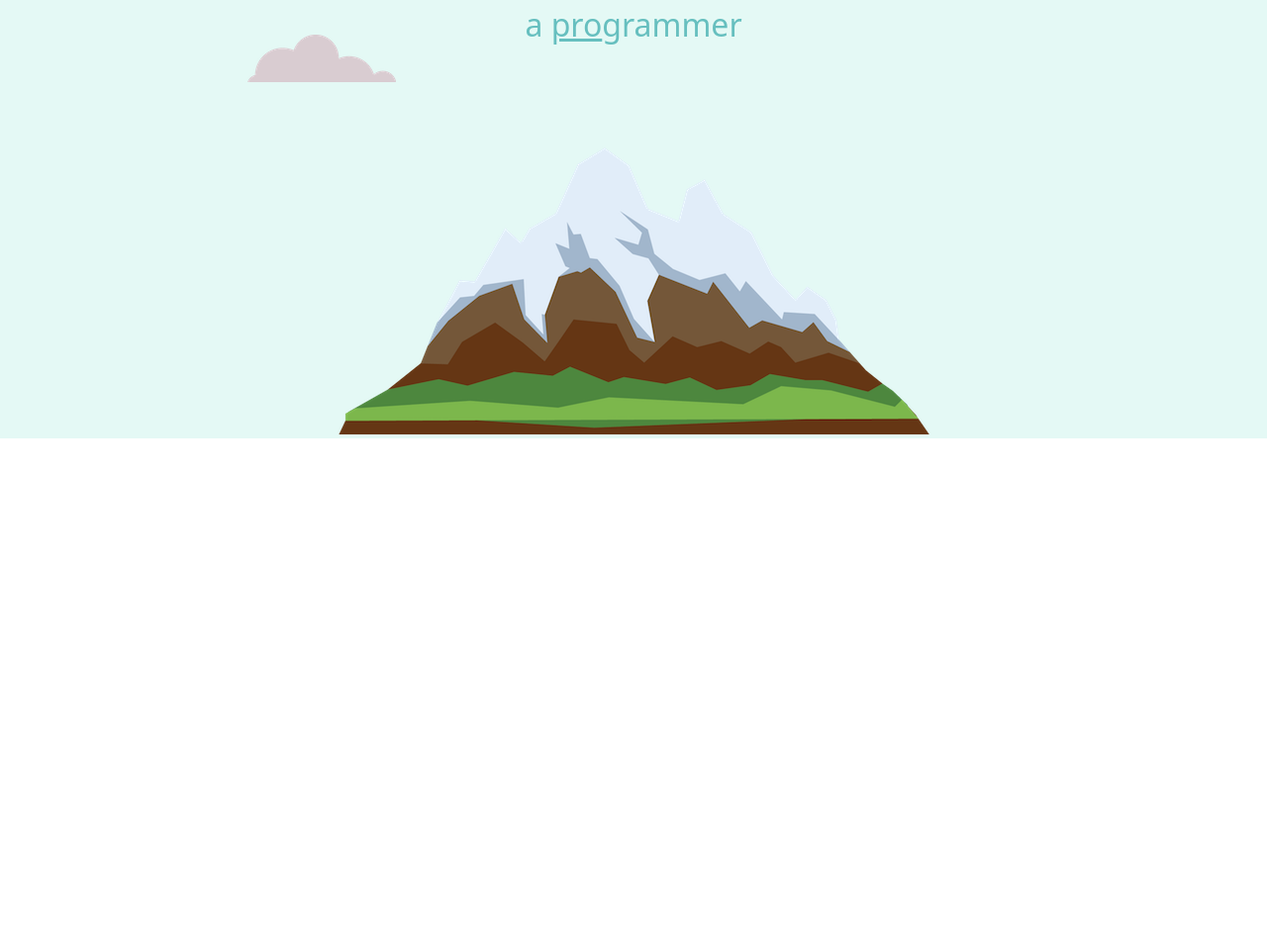
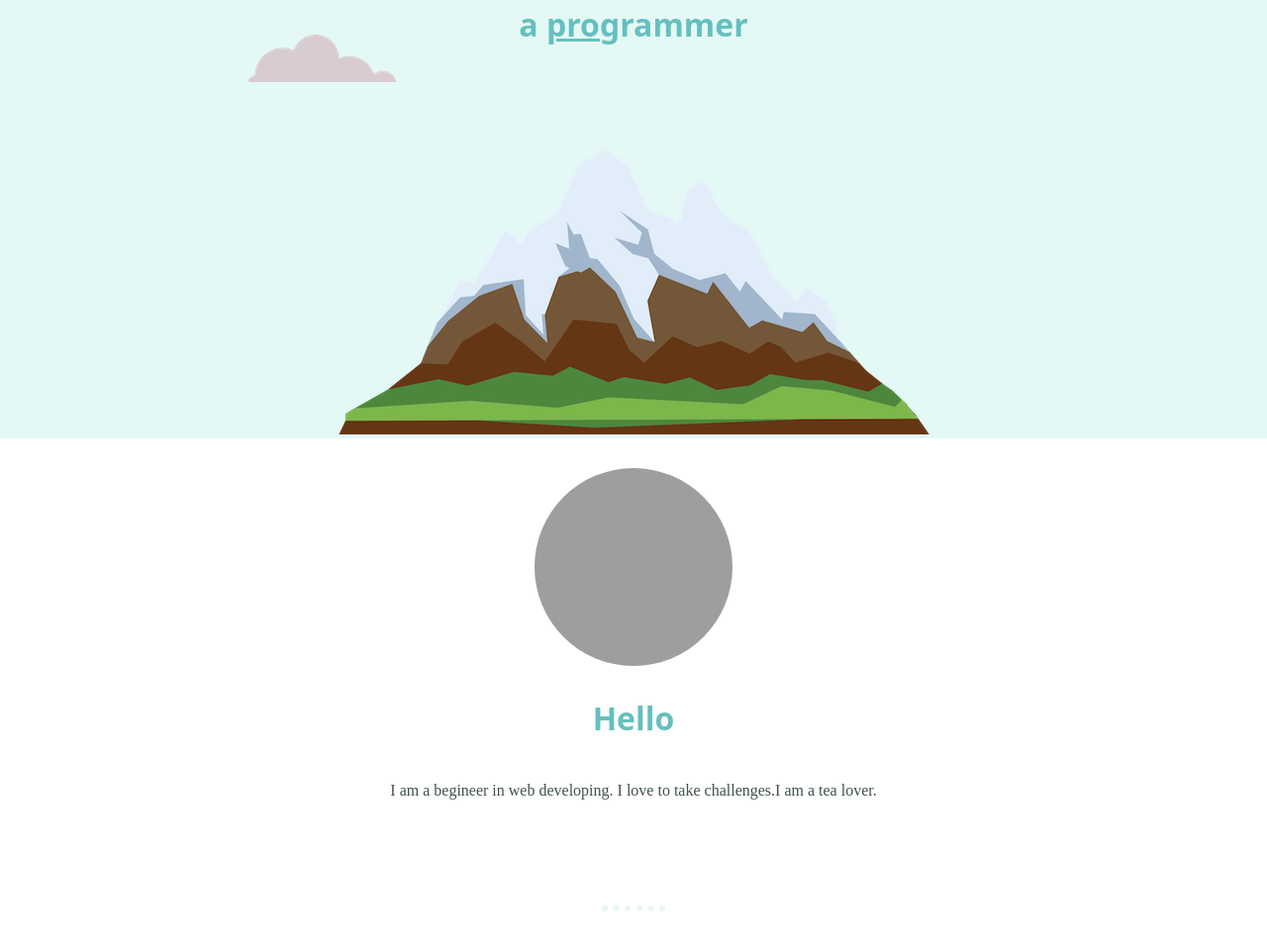
Before and after one commit to PankaChakma/My-Personal-Site, a plain HTML site: page index.html in a window 1280 px wide. Shown: the part 290-1250 px from the top of the page at 99% size. Before the commit the page ends 800 px from the top, so only its background shows below. Drawn offline with Linux system fonts and the light colour scheme; grey boxes are pictures that could not be loaded.

Commit message:
add few things

```diff
--- a/index.html
+++ b/index.html
@@ -19,4 +19,12 @@
     <img class="mountain" src="image/mountain.png" alt="mountain">
 
 </div>
+
+<div class="middle-containe">
+    <img class="myimage" src="image/panka.jpg" alt="pankajini">
+    <h2>Hello</h2>
+    <p>I am a begineer in web developing. I love to take challenges.I am a tea lover.
+    </p>
+</div>
+<hr>
 </html>
--- a/style.css
+++ b/style.css
@@ -15,7 +15,7 @@ h2 {
     color: #66bfbf;
     font-family: "Noto Sans", sans-serif;
     font-size: 2rem;
-    font-weight: normal;
+    font-weight: bold;
     padding-bottom: 10px;
   }
   .pro{
@@ -39,3 +39,22 @@ h2 {
     top:325px;
     left:250px;
 }
+.myimage{
+   width: 200px;
+   height: 200px;
+   border-radius: 50%;
+   margin-top: 30px;
+}
+
+p{
+
+line-height: 2;
+
+}
+
+hr {
+    border: dotted #EAF6F6 6px;
+    border-bottom: none;
+    width: 4%;
+    margin: 100px auto;
+  }
```
Also changed, not shown: 1 other file.
